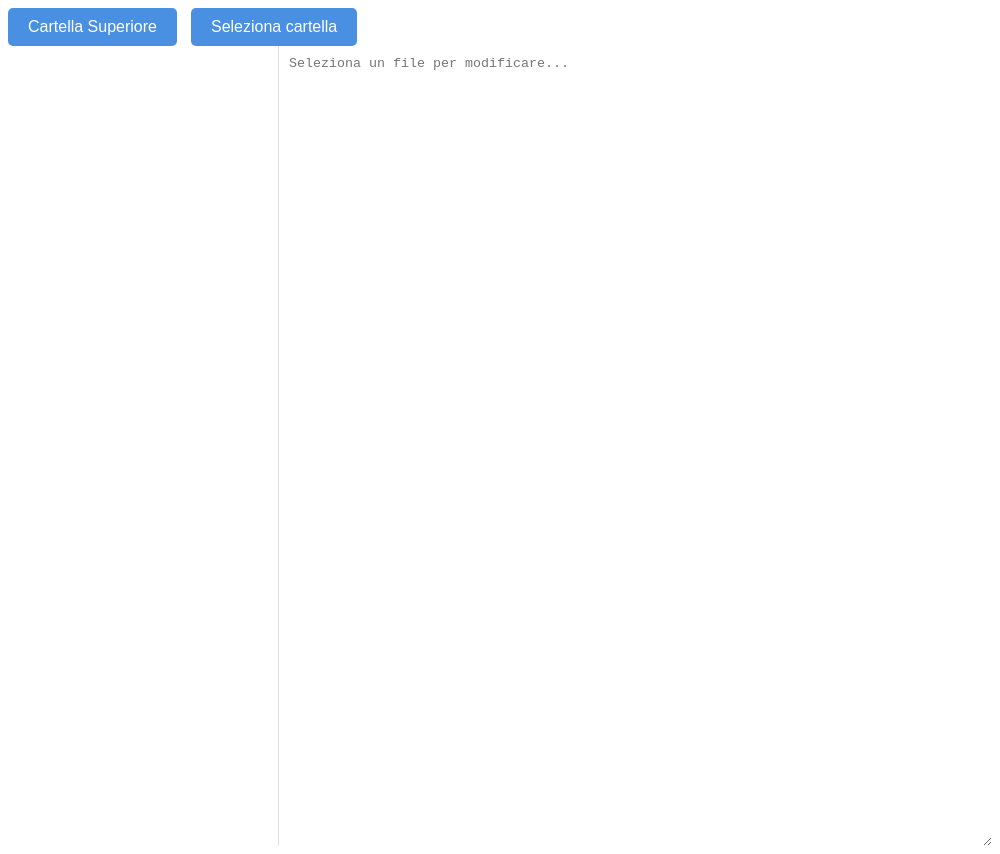
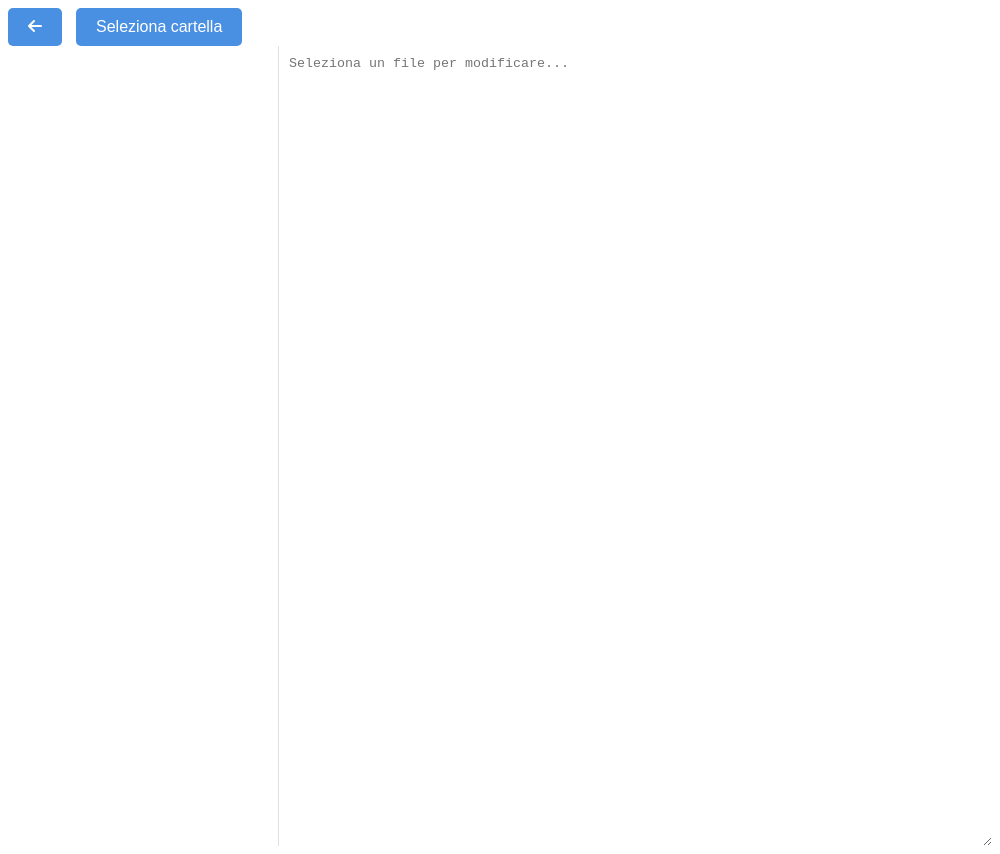
Before and after one commit to gattoPulcioso/FilesChecker, an Electron app: page index.html in a window 1000 px wide. Drawn offline with Linux system fonts and the light colour scheme; no server answers.

Commit message:
Add icon in button for "Cartella superiore".

```diff
--- a/index.html
+++ b/index.html
@@ -4,9 +4,10 @@
   <meta charset="UTF-8">
   <title>Editor con verifica</title>
   <link rel="stylesheet" href="style.css">
+  <link rel="stylesheet" href="https://cdnjs.cloudflare.com/ajax/libs/font-awesome/6.0.0-beta3/css/all.min.css">
 </head>
 <body>
-    <button id="parent-folder-button">Cartella Superiore</button>
+    <button id="parent-folder-button"><i class="fas fa-arrow-left"></i></button>
     <button id="select-folder">Seleziona cartella</button>
     <!-- <button id="save-file">Save File</button> -->
     <div id="container">
```
